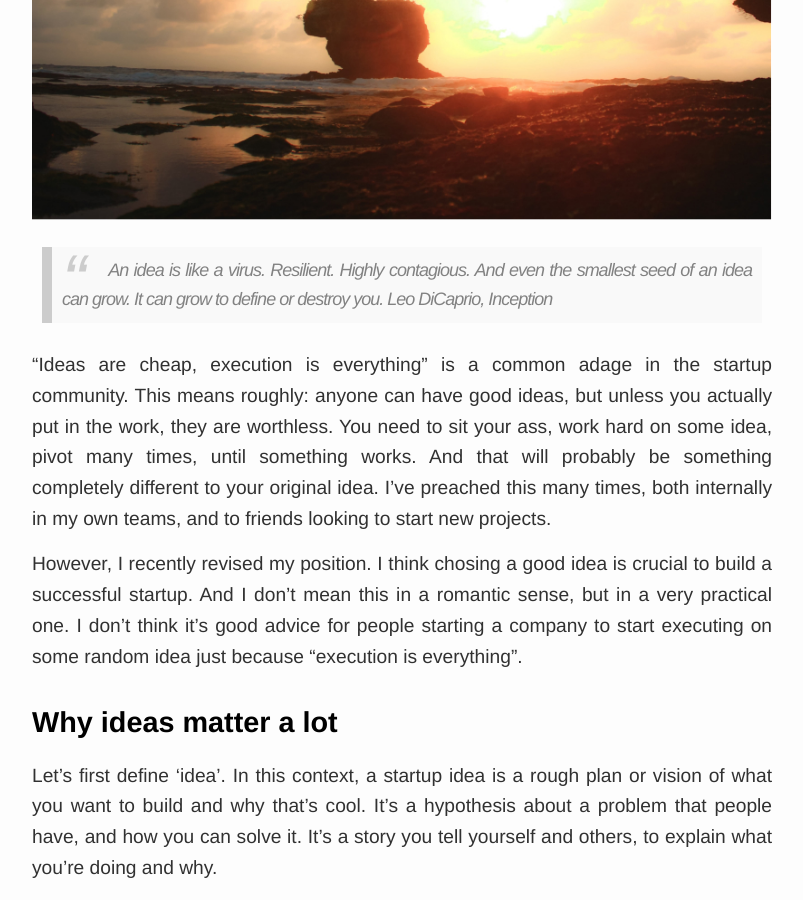
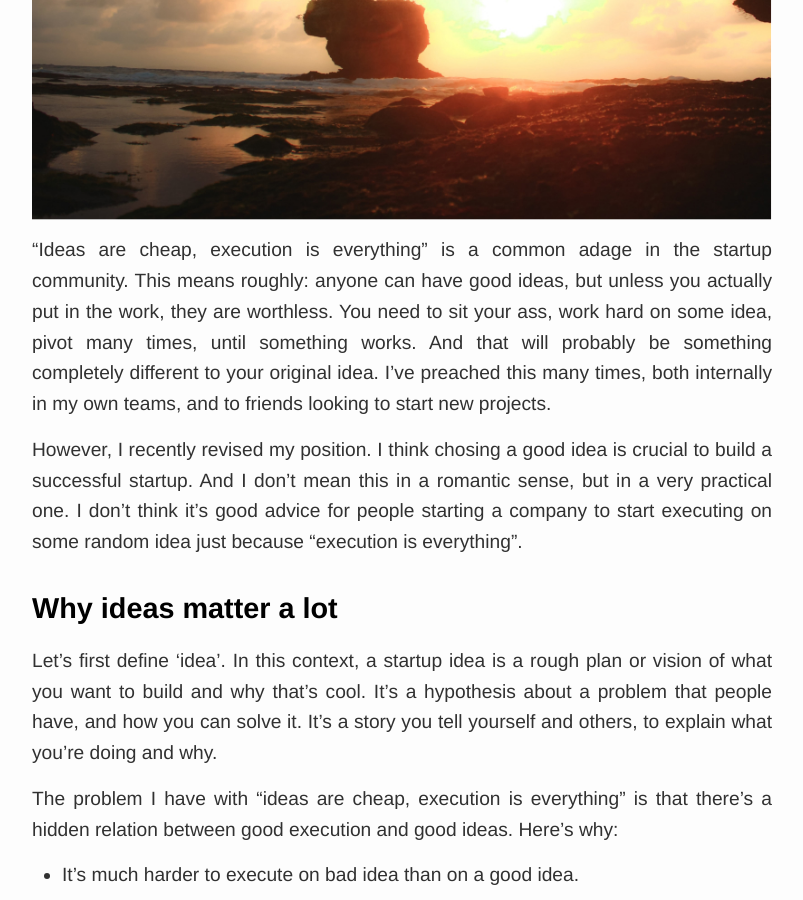
Before and after one commit to tobyornottobe/maraoz.github.io, a Jekyll site: the page built from _posts/2022-01-01-ideas-vs-execution.md, in a window 1280 px wide and 900 px high, scrolled down 433 px. Shown: the whole window, without its empty margins (238-1041 px from the left). Built offline with Jekyll 4.4.1, drawn with Linux system fonts in a browser that asks for light colours.

Commit message:
Update 2022-01-01-ideas-vs-execution.md

```diff
--- a/_posts/2022-01-01-ideas-vs-execution.md
+++ b/_posts/2022-01-01-ideas-vs-execution.md
@@ -10,9 +10,6 @@ draft: true
 </figure>
 
 <img class="cover" src="/img/ideas-vs-execution/cover.jpg">
-
-> An idea is like a virus. Resilient. Highly contagious. And even the smallest seed of an idea can grow. It can grow to define or destroy you.
-> Leo DiCaprio, Inception
 
 "Ideas are cheap, execution is everything" is a common adage in the startup community. This means roughly: anyone can have good ideas, but unless you actually put in the work, they are worthless. You need to sit your ass, work hard on some idea, pivot many times, until something works. And that will probably be something completely different to your original idea. I've preached this many times, both internally in my own teams, and to friends looking to start new projects.
 
```
